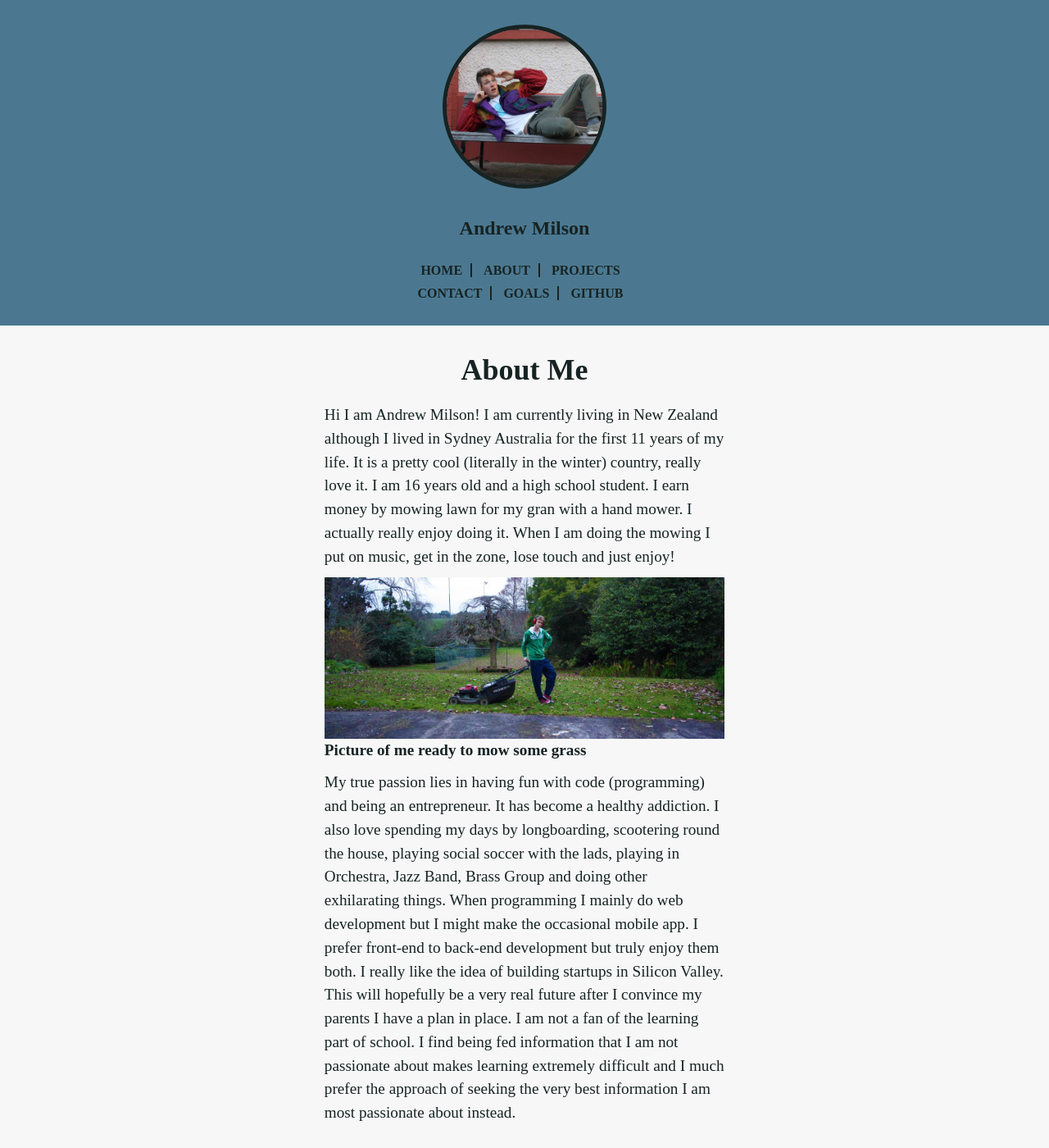
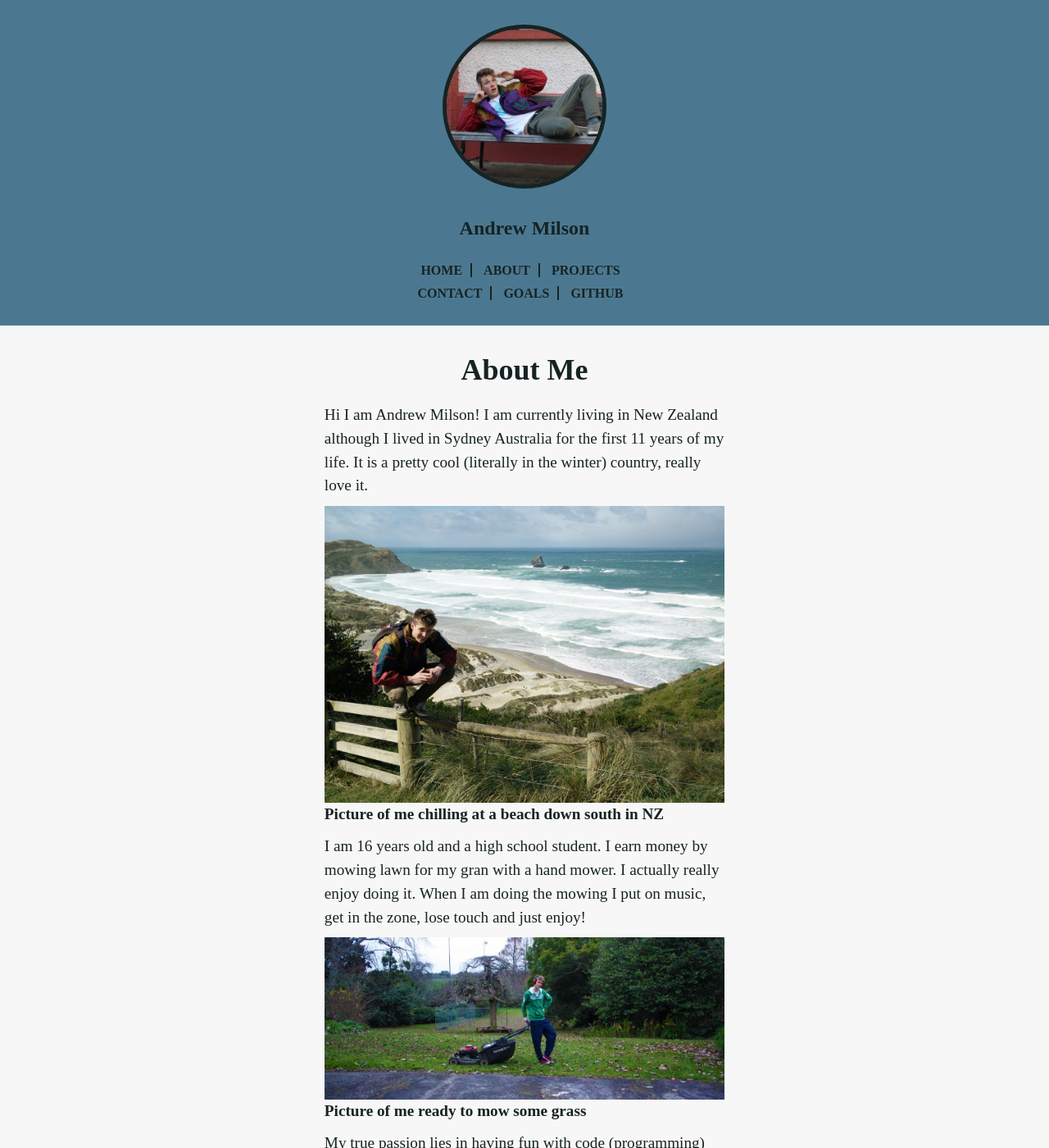
Before and after one commit to andrewmilson/andrewmilson.github.io, a Jekyll site: the page built from about.md, in a window 1280 px wide and 1400 px high. Shown: the whole window at 82% size. Built offline with Jekyll 4.4.1, drawn with Linux system fonts in a browser that asks for light colours; some web fonts are replaced; Markdown is read by kramdown in place of the engine named in the settings.

Commit message:
Added a picture to the about page.

```diff
--- a/about.md
+++ b/about.md
@@ -4,7 +4,12 @@ title: About Me
 permalink: /about/
 ---
 
-Hi I am Andrew Milson! I am currently living in New Zealand although I lived in Sydney Australia for the first 11 years of my life. It is a pretty cool (literally in the winter) country, really love it. I am 16 years old and a high school student. I earn money by mowing lawn for my gran with a hand mower. I actually really enjoy doing it. When I am doing the mowing I put on music, get in the zone, lose touch and just enjoy!
+Hi I am Andrew Milson! I am currently living in New Zealand although I lived in Sydney Australia for the first 11 years of my life. It is a pretty cool (literally in the winter) country, really love it.
+
+![Picture of me chilling at a beach down south in NZ](images/chilling-otago.jpg)
+__Picture of me chilling at a beach down south in NZ__
+
+I am 16 years old and a high school student. I earn money by mowing lawn for my gran with a hand mower. I actually really enjoy doing it. When I am doing the mowing I put on music, get in the zone, lose touch and just enjoy!
 
 ![Picture of me ready to mow some grass](images/mower-and-i.jpg)
 __Picture of me ready to mow some grass__
```
Also changed, not shown: assets/images/chilling-otago.jpg (added).
